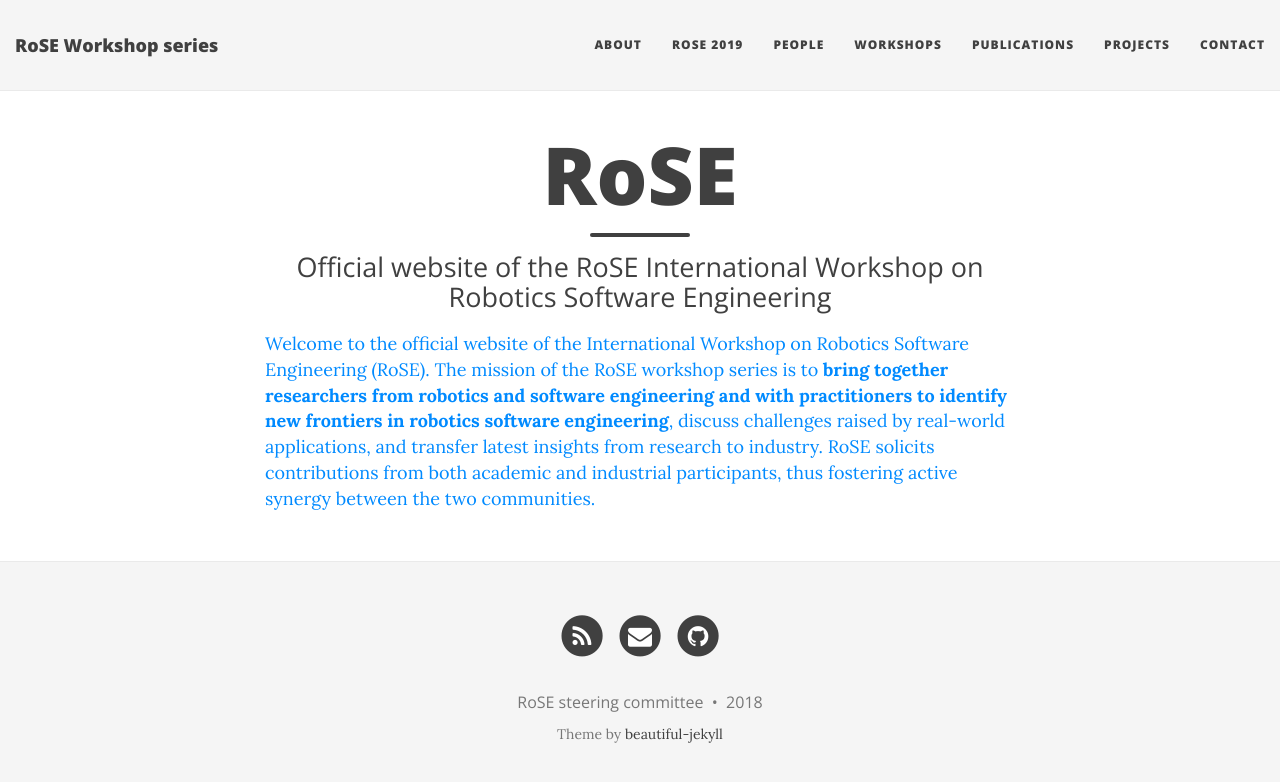
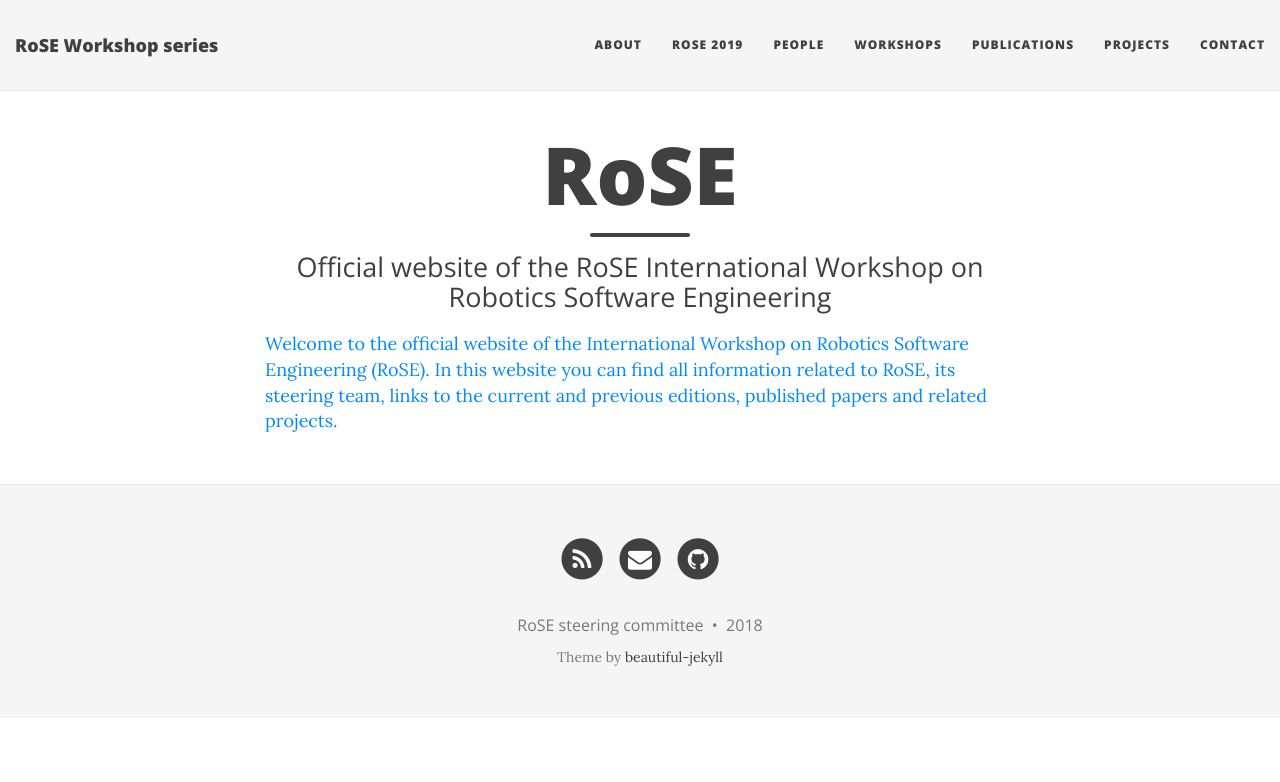
Before and after one commit to rose-workshops/rose-workshops.github.io, a Jekyll site: the page built from index.html, in a window 1280 px wide. Shown: the top 782 px of the page. Built offline with Jekyll 4.4.1, drawn with Linux system fonts in a browser that asks for light colours; nearby versions of some CDN libraries; the list of posts is cut into pages by our own code.

Commit message:
Update index.html

```diff
--- a/index.html
+++ b/index.html
@@ -7,5 +7,5 @@ use-site-title: true
 
 <a>Welcome to the official website of the International Workshop on Robotics Software Engineering (RoSE).
 
-The mission of the RoSE workshop series is to <b>bring together researchers from robotics and software engineering and with practitioners to identify new frontiers in robotics software engineering</b>, discuss challenges raised by real-world applications, and transfer latest insights from research to industry. RoSE solicits contributions from both academic and industrial participants, thus fostering active synergy between the two communities.
+In this website you can find all information related to RoSE, its steering team, links to the current and previous editions, published papers and related projects.
 </a>
```
